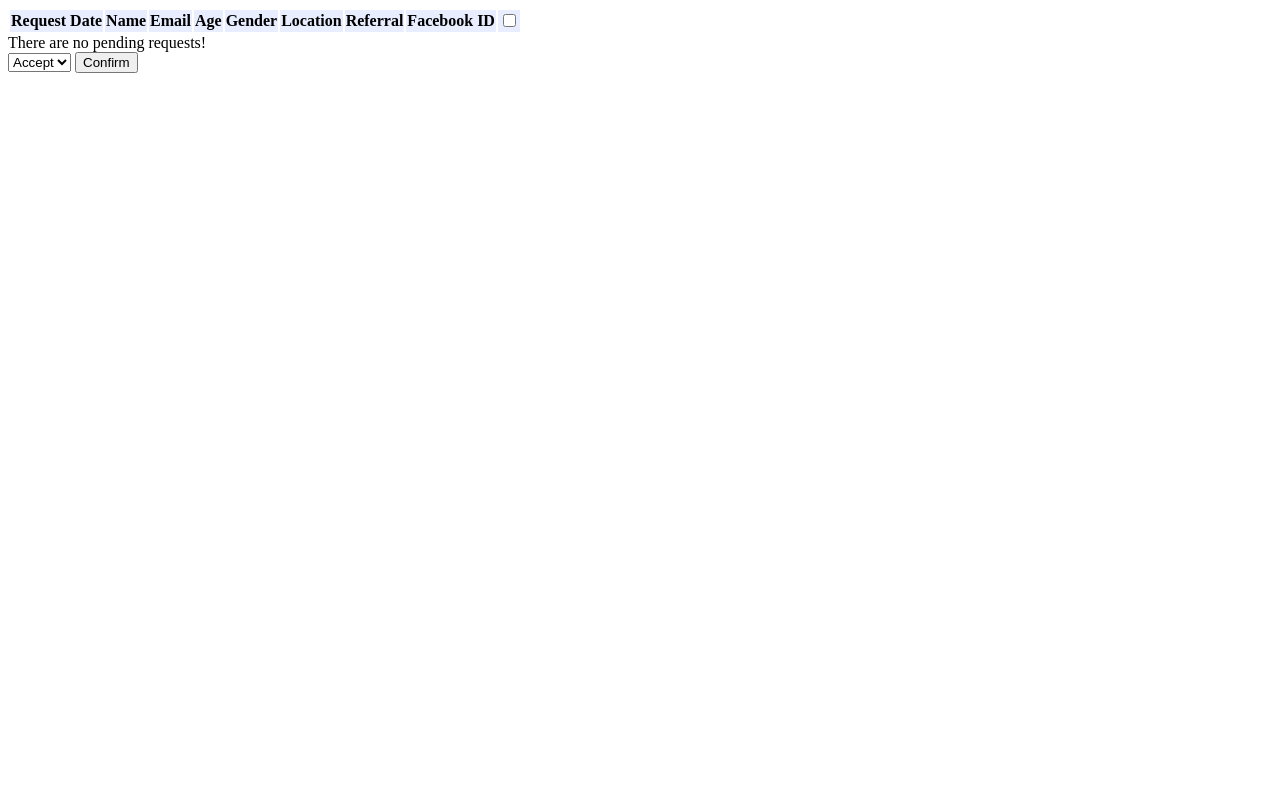
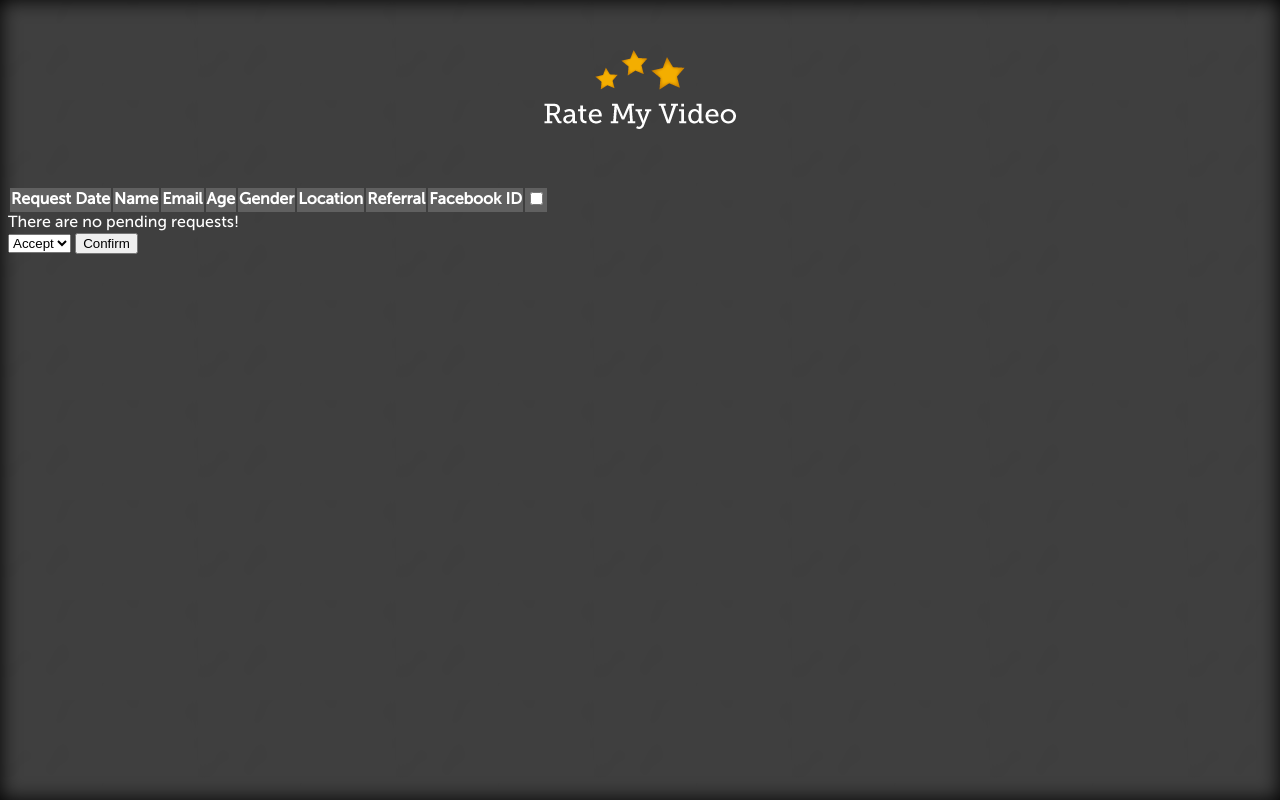
Before and after one commit to a-huy/ratemyvideo, a Django app: page /rmvadmin/invites/ in a window 1280 px wide. Run offline with Django 3.2, Linux system fonts and the light colour scheme; the visitor is signed in with stand-in values (Sample User, id 1); some web fonts are replaced.

Commit message:
moved home-header to base template, added styles to rmvadmin

```diff
--- a/accounts/templates/invite_required.html
+++ b/accounts/templates/invite_required.html
@@ -5,7 +5,6 @@
 {% endblock head %}
 
 {% block body %}
-<div id="home-header"><img src="{{ MEDIA_URL }}static/images/logo_80px.png" /></div>
 <div id="error_msg">
     It appears that you are not authorized to use our service.<br />
     Rate My Video is still in beta, so please request an invitation before using our service.<br />
--- a/accounts/templates/login_page.html
+++ b/accounts/templates/login_page.html
@@ -7,7 +7,6 @@
 {% block body %}
 <div id="fb-root"></div>
 <script src="{{ MEDIA_URL }}scripts/accounts/fb.js"></script>
-<div id="home-header"><img src="{{ MEDIA_URL }}static/images/logo_80px.png" /></div>
 <div id="login_status">
 {% if status == "out" %}
     If you are logged into Facebook, Rate My Video will log you in automatically...<br />
--- a/content/assets/styles/base.css
+++ b/content/assets/styles/base.css
@@ -1,3 +1,13 @@
+html
+{
+    background: url(/content/assets/static/images/background.png) repeat black;
+    -webkit-box-shadow: inset 0 0 20px #000;
+    height: 100%;
+    color: #fff;
+    font-family: museo-sans;
+}
+#home-header { text-align: center; margin: 50px auto 50px auto; }
+
 /* Notify */
 .notify { display: none; margin-bottom: 10px; padding: 5px 10px; max-height: 35px;
           overflow: hidden; *zoom: 1; text-align: center;}
--- a/content/assets/styles/rmvadmin/invites.css
+++ b/content/assets/styles/rmvadmin/invites.css
@@ -1,3 +1,3 @@
-.header { font-weight: bold; background-color: #E8EEFF; padding: 2px 6px 2px 6px; }
+.header { font-weight: bold; background-color: #606060; padding: 2px 6px 2px 6px; }
 
 .center { text-align: center; }
--- a/homepage/templates/homepage.html
+++ b/homepage/templates/homepage.html
@@ -6,7 +6,6 @@
 
 {% block body %}
 <script src="{{ MEDIA_URL }}scripts/homepage/homepage.js"></script>
-<div id="home-header"><img src="{{ MEDIA_URL }}static/images/logo_80px.png" /></div>
 <div id="description">
 The only place where you get paid to find the next viral sensation!<br /><br />
 </div>
--- a/rmvadmin/templates/home.html
+++ b/rmvadmin/templates/home.html
@@ -12,7 +12,7 @@
 <a href="{% url whitelist %}">Edit Whitelist</a><br />
 <a href="{% url invites %}">View Invite Requests</a><br />
 <br />
-<a href="{% url rmv_logout %}">Logout</a>
+<button type="button" onclick="window.location='{% url rmv_logout %}';">Logout</button>
 
 {% endblock body %}
 
--- a/templates/message.html
+++ b/templates/message.html
@@ -5,7 +5,6 @@
 {% endblock head %}
 
 {% block body %}
-<div id="home-header"><img src="{{ MEDIA_URL }}static/images/logo_80px.png" /></div>
 <div id="message">{{ message }}</div>
 {% endblock body %}
 
--- a/templates/page_base.html
+++ b/templates/page_base.html
@@ -14,8 +14,8 @@
     {% endblock head %}
     </head>
     <body>
+        <div id="home-header"><img src="{{ MEDIA_URL }}static/images/logo_80px.png" /></div>
     {% block body %}
-
     {% endblock body %}
     </body>
     {% block styles %}
```
